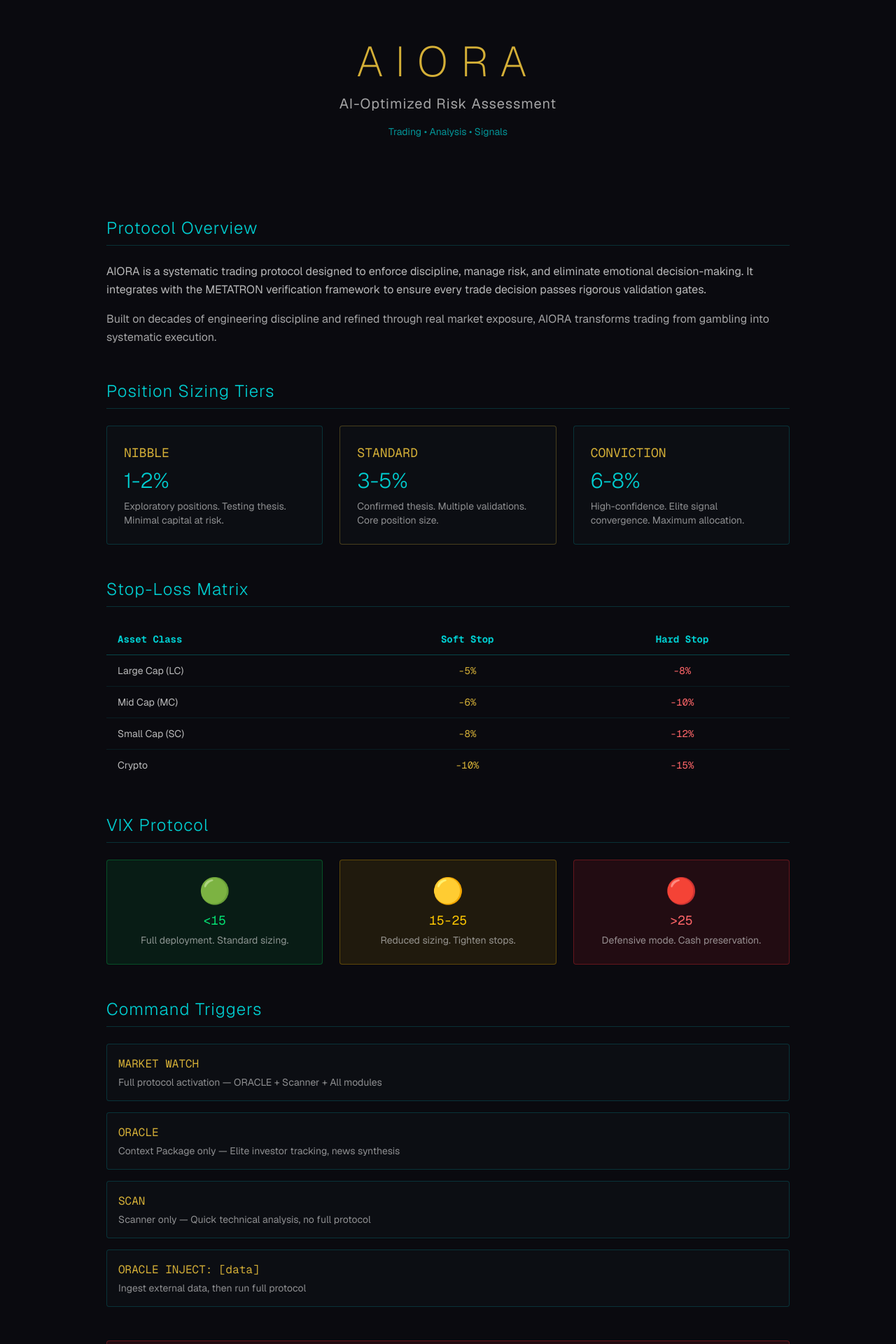
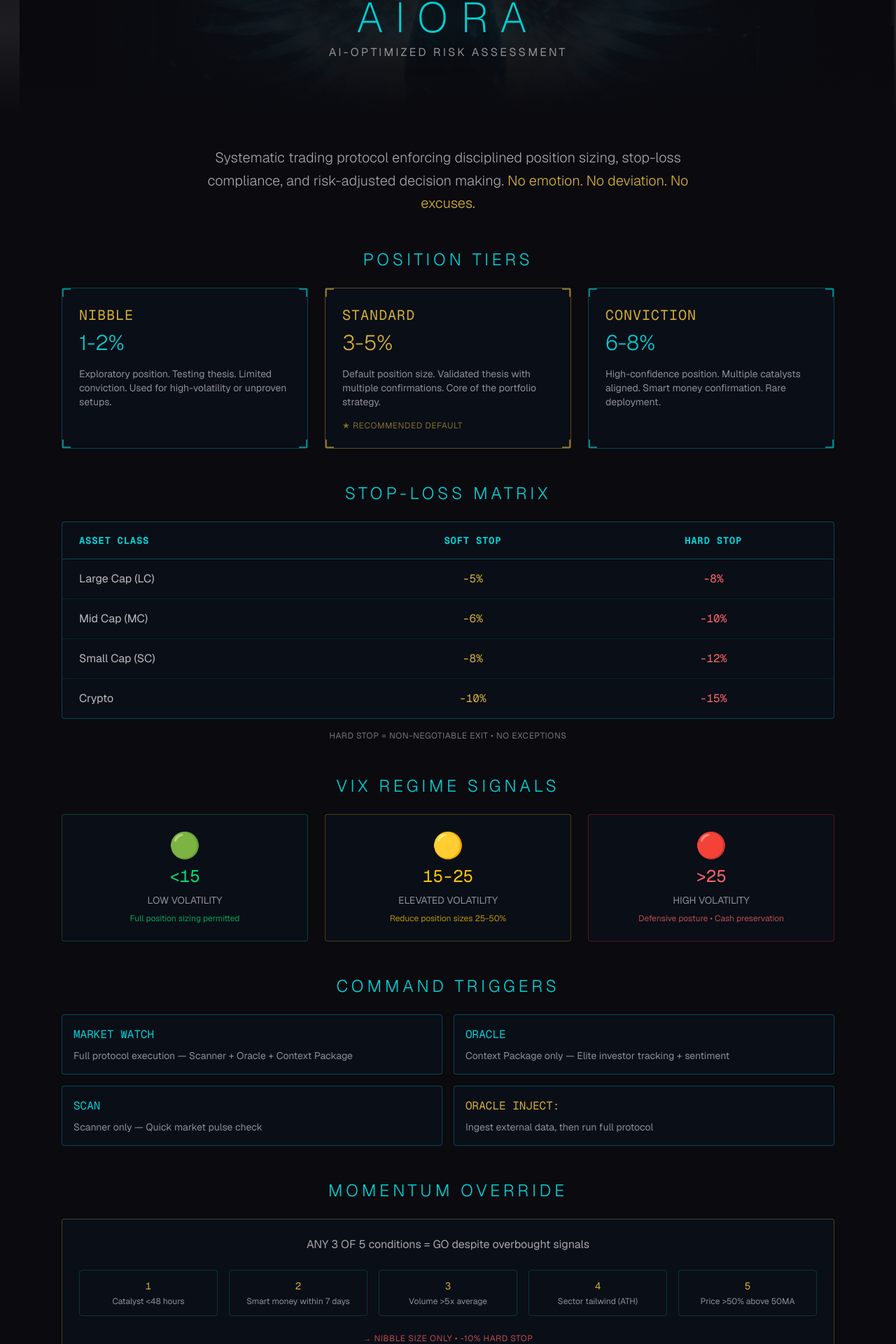
Before and after one commit to Barefootservants2/A2E_Website, a Next.js app: page /aiora in a window 1280 px wide. Shown: the part 79-1999 px from the top of the page at 70% size. Built offline with nearby package versions, Linux system fonts and the light colour scheme.

Commit message:
Add AIORA protocol page - position sizing, stop-loss matrix, VIX regime, triggers

```diff
--- a/app/aiora/page.tsx
+++ b/app/aiora/page.tsx
@@ -4,163 +4,229 @@ import Image from "next/image"
 export default function AioraPage() {
   return (
     <main className="min-h-screen bg-background text-foreground">
-      {/* Header */}
-      <div className="bg-[#0a0a0f] border-b border-teal/20 px-6 py-4">
-        <div className="max-w-6xl mx-auto flex items-center justify-between">
-          <Link href="/" className="flex items-center gap-3 group">
-            <div className="relative w-10 h-10">
-              <Image src="/images/metatron-logo.png" alt="Logo" fill className="object-contain" />
-            </div>
-            <span className="text-teal group-hover:text-gold transition-colors">← Command Center</span>
-          </Link>
-          <div className="flex items-center gap-2">
-            <div className="w-2 h-2 rounded-full bg-green-500 animate-pulse" />
-            <span className="text-xs font-mono text-teal">AIORA ACTIVE</span>
-          </div>
+      {/* Hero Header */}
+      <div className="relative h-[30vh] min-h-[200px] overflow-hidden">
+        <Image
+          src="/images/angel-hero.jpg"
+          alt="Background"
+          fill
+          className="object-cover object-[center_60%] opacity-20"
+        />
+        <div className="absolute inset-0 bg-gradient-to-b from-background/80 via-background/60 to-background" />
+        <div className="absolute inset-0 flex flex-col items-center justify-center">
+          <h1 className="text-4xl md:text-6xl font-extralight tracking-[0.3em] text-teal drop-shadow-[0_0_30px_rgba(0,206,209,0.5)]">
+            AIORA
+          </h1>
+          <p className="mt-2 text-sm md:text-base tracking-[0.2em] text-foreground/60 uppercase">
+            AI-Optimized Risk Assessment
+          </p>
         </div>
       </div>
 
-      {/* Hero */}
-      <div className="bg-gradient-to-b from-[#0a0a0f] to-background px-6 py-16 text-center">
-        <h1 className="text-4xl md:text-6xl font-extralight tracking-[0.3em] text-gold mb-4">AIORA</h1>
-        <p className="text-lg md:text-xl text-foreground/70 tracking-wider">AI-Optimized Risk Assessment</p>
-        <p className="mt-4 text-sm text-teal/70">Trading • Analysis • Signals</p>
-      </div>
+      {/* Content */}
+      <div className="max-w-6xl mx-auto px-6 py-12">
 
-      {/* Content */}
-      <div className="max-w-5xl mx-auto px-6 py-12">
-
-        {/* Overview */}
-        <section className="mb-12">
-          <h2 className="text-2xl font-light tracking-wider text-teal mb-6 border-b border-teal/20 pb-2">Protocol Overview</h2>
-          <p className="text-foreground/80 leading-relaxed mb-4">
-            AIORA is a systematic trading protocol designed to enforce discipline, manage risk, and eliminate emotional decision-making.
-            It integrates with the METATRON verification framework to ensure every trade decision passes rigorous validation gates.
-          </p>
-          <p className="text-foreground/70 leading-relaxed">
-            Built on decades of engineering discipline and refined through real market exposure, AIORA transforms trading from gambling into systematic execution.
+        {/* Mission Statement */}
+        <section className="mb-12 text-center">
+          <p className="text-lg md:text-xl text-foreground/70 font-light leading-relaxed max-w-3xl mx-auto">
+            Systematic trading protocol enforcing disciplined position sizing,
+            stop-loss compliance, and risk-adjusted decision making.
+            <span className="text-gold"> No emotion. No deviation. No excuses.</span>
           </p>
         </section>
 
-        {/* Position Sizing */}
+        {/* Position Sizing Grid */}
         <section className="mb-12">
-          <h2 className="text-2xl font-light tracking-wider text-teal mb-6 border-b border-teal/20 pb-2">Position Sizing Tiers</h2>
-          <div className="grid md:grid-cols-3 gap-6">
-            <div className="bg-card/50 border border-teal/20 rounded p-6">
-              <h3 className="text-gold font-mono text-lg mb-2">NIBBLE</h3>
-              <p className="text-3xl font-light text-teal mb-2">1-2%</p>
-              <p className="text-sm text-foreground/60">Exploratory positions. Testing thesis. Minimal capital at risk.</p>
+          <h2 className="text-2xl font-light tracking-[0.2em] text-teal mb-6 text-center">POSITION TIERS</h2>
+          <div className="grid grid-cols-1 md:grid-cols-3 gap-6">
+
+            {/* NIBBLE */}
+            <div className="relative bg-[rgba(10,15,25,0.9)] border border-teal/30 rounded p-6 hover:border-teal/60 transition-all">
+              <div className="absolute top-0 left-0 w-3 h-3 border-t-2 border-l-2 border-teal/60" />
+              <div className="absolute top-0 right-0 w-3 h-3 border-t-2 border-r-2 border-teal/60" />
+              <div className="absolute bottom-0 left-0 w-3 h-3 border-b-2 border-l-2 border-teal/60" />
+              <div className="absolute bottom-0 right-0 w-3 h-3 border-b-2 border-r-2 border-teal/60" />
+
+              <h3 className="text-xl font-mono text-gold tracking-wider mb-2">NIBBLE</h3>
+              <p className="text-3xl font-light text-teal mb-4">1-2%</p>
+              <p className="text-sm text-foreground/60">
+                Exploratory position. Testing thesis. Limited conviction.
+                Used for high-volatility or unproven setups.
+              </p>
             </div>
-            <div className="bg-card/50 border border-gold/30 rounded p-6">
-              <h3 className="text-gold font-mono text-lg mb-2">STANDARD</h3>
-              <p className="text-3xl font-light text-teal mb-2">3-5%</p>
-              <p className="text-sm text-foreground/60">Confirmed thesis. Multiple validations. Core position size.</p>
+
+            {/* STANDARD */}
+            <div className="relative bg-[rgba(10,15,25,0.9)] border border-gold/40 rounded p-6 hover:border-gold/70 transition-all">
+              <div className="absolute top-0 left-0 w-3 h-3 border-t-2 border-l-2 border-gold/60" />
+              <div className="absolute top-0 right-0 w-3 h-3 border-t-2 border-r-2 border-gold/60" />
+              <div className="absolute bottom-0 left-0 w-3 h-3 border-b-2 border-l-2 border-gold/60" />
+              <div className="absolute bottom-0 right-0 w-3 h-3 border-b-2 border-r-2 border-gold/60" />
+
+              <h3 className="text-xl font-mono text-gold tracking-wider mb-2">STANDARD</h3>
+              <p className="text-3xl font-light text-gold mb-4">3-5%</p>
+              <p className="text-sm text-foreground/60">
+                Default position size. Validated thesis with multiple confirmations.
+                Core of the portfolio strategy.
+              </p>
+              <div className="mt-4 text-xs text-gold/60 tracking-wider">★ RECOMMENDED DEFAULT</div>
             </div>
-            <div className="bg-card/50 border border-teal/20 rounded p-6">
-              <h3 className="text-gold font-mono text-lg mb-2">CONVICTION</h3>
-              <p className="text-3xl font-light text-teal mb-2">6-8%</p>
-              <p className="text-sm text-foreground/60">High-confidence. Elite signal convergence. Maximum allocation.</p>
+
+            {/* CONVICTION */}
+            <div className="relative bg-[rgba(10,15,25,0.9)] border border-teal/30 rounded p-6 hover:border-teal/60 transition-all">
+              <div className="absolute top-0 left-0 w-3 h-3 border-t-2 border-l-2 border-teal/60" />
+              <div className="absolute top-0 right-0 w-3 h-3 border-t-2 border-r-2 border-teal/60" />
+              <div className="absolute bottom-0 left-0 w-3 h-3 border-b-2 border-l-2 border-teal/60" />
+              <div className="absolute bottom-0 right-0 w-3 h-3 border-b-2 border-r-2 border-teal/60" />
+
+              <h3 className="text-xl font-mono text-gold tracking-wider mb-2">CONVICTION</h3>
+              <p className="text-3xl font-light text-teal mb-4">6-8%</p>
+              <p className="text-sm text-foreground/60">
+                High-confidence position. Multiple catalysts aligned.
+                Smart money confirmation. Rare deployment.
+              </p>
             </div>
           </div>
         </section>
 
-        {/* Stop Loss Matrix */}
+        {/* Stop-Loss Matrix */}
         <section className="mb-12">
-          <h2 className="text-2xl font-light tracking-wider text-teal mb-6 border-b border-teal/20 pb-2">Stop-Loss Matrix</h2>
-          <div className="overflow-x-auto">
-            <table className="w-full text-sm">
+          <h2 className="text-2xl font-light tracking-[0.2em] text-teal mb-6 text-center">STOP-LOSS MATRIX</h2>
+          <div className="bg-[rgba(10,15,25,0.9)] border border-teal/30 rounded overflow-hidden">
+            <table className="w-full">
               <thead>
                 <tr className="border-b border-teal/30">
-                  <th className="text-left py-3 px-4 text-teal font-mono">Asset Class</th>
-                  <th className="text-center py-3 px-4 text-teal font-mono">Soft Stop</th>
-                  <th className="text-center py-3 px-4 text-teal font-mono">Hard Stop</th>
+                  <th className="px-6 py-4 text-left text-sm font-mono text-teal tracking-wider">ASSET CLASS</th>
+                  <th className="px-6 py-4 text-center text-sm font-mono text-teal tracking-wider">SOFT STOP</th>
+                  <th className="px-6 py-4 text-center text-sm font-mono text-teal tracking-wider">HARD STOP</th>
                 </tr>
               </thead>
-              <tbody className="text-foreground/80">
-                <tr className="border-b border-teal/10">
-                  <td className="py-3 px-4">Large Cap (LC)</td>
-                  <td className="py-3 px-4 text-center font-mono text-gold">-5%</td>
-                  <td className="py-3 px-4 text-center font-mono text-red-400">-8%</td>
+              <tbody>
+                <tr className="border-b border-teal/10 hover:bg-teal/5">
+                  <td className="px-6 py-4 text-foreground/80">Large Cap (LC)</td>
+                  <td className="px-6 py-4 text-center text-gold font-mono">-5%</td>
+                  <td className="px-6 py-4 text-center text-red-400 font-mono">-8%</td>
                 </tr>
-                <tr className="border-b border-teal/10">
-                  <td className="py-3 px-4">Mid Cap (MC)</td>
-                  <td className="py-3 px-4 text-center font-mono text-gold">-6%</td>
-                  <td className="py-3 px-4 text-center font-mono text-red-400">-10%</td>
+                <tr className="border-b border-teal/10 hover:bg-teal/5">
+                  <td className="px-6 py-4 text-foreground/80">Mid Cap (MC)</td>
+                  <td className="px-6 py-4 text-center text-gold font-mono">-6%</td>
+                  <td className="px-6 py-4 text-center text-red-400 font-mono">-10%</td>
                 </tr>
-                <tr className="border-b border-teal/10">
-                  <td className="py-3 px-4">Small Cap (SC)</td>
-                  <td className="py-3 px-4 text-center font-mono text-gold">-8%</td>
-                  <td className="py-3 px-4 text-center font-mono text-red-400">-12%</td>
+                <tr className="border-b border-teal/10 hover:bg-teal/5">
+                  <td className="px-6 py-4 text-foreground/80">Small Cap (SC)</td>
+                  <td className="px-6 py-4 text-center text-gold font-mono">-8%</td>
+                  <td className="px-6 py-4 text-center text-red-400 font-mono">-12%</td>
                 </tr>
-                <tr>
-                  <td className="py-3 px-4">Crypto</td>
-                  <td className="py-3 px-4 text-center font-mono text-gold">-10%</td>
-                  <td className="py-3 px-4 text-center font-mono text-red-400">-15%</td>
+                <tr className="hover:bg-teal/5">
+                  <td className="px-6 py-4 text-foreground/80">Crypto</td>
+                  <td className="px-6 py-4 text-center text-gold font-mono">-10%</td>
+                  <td className="px-6 py-4 text-center text-red-400 font-mono">-15%</td>
                 </tr>
               </tbody>
             </table>
           </div>
+          <p className="text-center text-xs text-foreground/50 mt-4 tracking-wider">
+            HARD STOP = NON-NEGOTIABLE EXIT • NO EXCEPTIONS
+          </p>
         </section>
 
-        {/* VIX Protocol */}
+        {/* VIX Regime */}
         <section className="mb-12">
-          <h2 className="text-2xl font-light tracking-wider text-teal mb-6 border-b border-teal/20 pb-2">VIX Protocol</h2>
-          <div className="grid md:grid-cols-3 gap-6">
-            <div className="bg-green-500/10 border border-green-500/30 rounded p-6 text-center">
-              <p className="text-4xl mb-2">🟢</p>
-              <p className="text-green-400 font-mono text-lg mb-1">&lt;15</p>
-              <p className="text-sm text-foreground/60">Full deployment. Standard sizing.</p>
+          <h2 className="text-2xl font-light tracking-[0.2em] text-teal mb-6 text-center">VIX REGIME SIGNALS</h2>
+          <div className="grid grid-cols-1 md:grid-cols-3 gap-6">
+            <div className="bg-[rgba(10,15,25,0.9)] border border-green-500/30 rounded p-6 text-center">
+              <div className="text-4xl mb-2">🟢</div>
+              <p className="text-2xl font-mono text-green-400 mb-2">&lt;15</p>
+              <p className="text-sm text-foreground/60">LOW VOLATILITY</p>
+              <p className="text-xs text-green-400/70 mt-2">Full position sizing permitted</p>
             </div>
-            <div className="bg-yellow-500/10 border border-yellow-500/30 rounded p-6 text-center">
-              <p className="text-4xl mb-2">🟡</p>
-              <p className="text-yellow-400 font-mono text-lg mb-1">15-25</p>
-              <p className="text-sm text-foreground/60">Reduced sizing. Tighten stops.</p>
+            <div className="bg-[rgba(10,15,25,0.9)] border border-yellow-500/30 rounded p-6 text-center">
+              <div className="text-4xl mb-2">🟡</div>
+              <p className="text-2xl font-mono text-yellow-400 mb-2">15-25</p>
+              <p className="text-sm text-foreground/60">ELEVATED VOLATILITY</p>
+              <p className="text-xs text-yellow-400/70 mt-2">Reduce position sizes 25-50%</p>
             </div>
-            <div className="bg-red-500/10 border border-red-500/30 rounded p-6 text-center">
-              <p className="text-4xl mb-2">🔴</p>
-              <p className="text-red-400 font-mono text-lg mb-1">&gt;25</p>
-              <p className="text-sm text-foreground/60">Defensive mode. Cash preservation.</p>
+            <div className="bg-[rgba(10,15,25,0.9)] border border-red-500/30 rounded p-6 text-center">
+              <div className="text-4xl mb-2">🔴</div>
+              <p className="text-2xl font-mono text-red-400 mb-2">&gt;25</p>
+              <p className="text-sm text-foreground/60">HIGH VOLATILITY</p>
+              <p className="text-xs text-red-400/70 mt-2">Defensive posture • Cash preservation</p>
             </div>
           </div>
         </section>
 
         {/* Triggers */}
         <section className="mb-12">
-          <h2 className="text-2xl font-light tracking-wider text-teal mb-6 border-b border-teal/20 pb-2">Command Triggers</h2>
-          <div className="space-y-4">
-            <div className="bg-card/50 border border-teal/20 rounded p-4">
-              <code className="text-gold font-mono">MARKET WATCH</code>
-              <p className="text-sm text-foreground/60 mt-1">Full protocol activation — ORACLE + Scanner + All modules</p>
+          <h2 className="text-2xl font-light tracking-[0.2em] text-teal mb-6 text-center">COMMAND TRIGGERS</h2>
+          <div className="grid grid-cols-1 md:grid-cols-2 gap-4">
+            <div className="bg-[rgba(10,15,25,0.9)] border border-teal/30 rounded p-4">
+              <code className="text-teal font-mono">MARKET WATCH</code>
+              <p className="text-sm text-foreground/60 mt-2">Full protocol execution — Scanner + Oracle + Context Package</p>
             </div>
-            <div className="bg-card/50 border border-teal/20 rounded p-4">
-              <code className="text-gold font-mono">ORACLE</code>
-              <p className="text-sm text-foreground/60 mt-1">Context Package only — Elite investor tracking, news synthesis</p>
+            <div className="bg-[rgba(10,15,25,0.9)] border border-teal/30 rounded p-4">
+              <code className="text-teal font-mono">ORACLE</code>
+              <p className="text-sm text-foreground/60 mt-2">Context Package only — Elite investor tracking + sentiment</p>
             </div>
-            <div className="bg-card/50 border border-teal/20 rounded p-4">
-              <code className="text-gold font-mono">SCAN</code>
-              <p className="text-sm text-foreground/60 mt-1">Scanner only — Quick technical analysis, no full protocol</p>
+            <div className="bg-[rgba(10,15,25,0.9)] border border-teal/30 rounded p-4">
+              <code className="text-teal font-mono">SCAN</code>
+              <p className="text-sm text-foreground/60 mt-2">Scanner only — Quick market pulse check</p>
             </div>
-            <div className="bg-card/50 border border-teal/20 rounded p-4">
-              <code className="text-gold font-mono">ORACLE INJECT: [data]</code>
-              <p className="text-sm text-foreground/60 mt-1">Ingest external data, then run full protocol</p>
+            <div className="bg-[rgba(10,15,25,0.9)] border border-teal/30 rounded p-4">
+              <code className="text-gold font-mono">ORACLE INJECT:</code>
+              <p className="text-sm text-foreground/60 mt-2">Ingest external data, then run full protocol</p>
             </div>
           </div>
         </section>
 
-        {/* Killswitch */}
+        {/* Momentum Override */}
         <section className="mb-12">
-          <div className="bg-red-500/10 border border-red-500/30 rounded p-6 text-center">
-            <h2 className="text-2xl font-mono text-red-400 mb-4">⚠️ KILLSWITCH</h2>
-            <p className="text-foreground/80 mb-4">Triggers: <code className="text-red-400">KILLSWITCH</code> | <code className="text-red-400">HALT</code> | <code className="text-red-400">STOP ALL</code> | <code className="text-red-400">&gt;10% drawdown</code></p>
-            <p className="text-sm text-foreground/60">Immediately halts all trading activity. No exceptions.</p>
+          <h2 className="text-2xl font-light tracking-[0.2em] text-teal mb-6 text-center">MOMENTUM OVERRIDE</h2>
+          <div className="bg-[rgba(10,15,25,0.9)] border border-gold/30 rounded p-6">
+            <p className="text-center text-foreground/70 mb-6">
+              ANY 3 OF 5 conditions = GO despite overbought signals
+            </p>
+            <div className="grid grid-cols-1 sm:grid-cols-2 lg:grid-cols-5 gap-4">
+              <div className="text-center p-3 border border-teal/20 rounded">
+                <p className="text-gold font-mono text-sm">1</p>
+                <p className="text-xs text-foreground/60 mt-1">Catalyst &lt;48 hours</p>
+              </div>
+              <div className="text-center p-3 border border-teal/20 rounded">
+                <p className="text-gold font-mono text-sm">2</p>
+                <p className="text-xs text-foreground/60 mt-1">Smart money within 7 days</p>
+              </div>
+              <div className="text-center p-3 border border-teal/20 rounded">
+                <p className="text-gold font-mono text-sm">3</p>
+                <p className="text-xs text-foreground/60 mt-1">Volume &gt;5x average</p>
+              </div>
+              <div className="text-center p-3 border border-teal/20 rounded">
+                <p className="text-gold font-mono text-sm">4</p>
+                <p className="text-xs text-foreground/60 mt-1">Sector tailwind (ATH)</p>
+              </div>
+              <div className="text-center p-3 border border-teal/20 rounded">
+                <p className="text-gold font-mono text-sm">5</p>
+                <p className="text-xs text-foreground/60 mt-1">Price &gt;50% above 50MA</p>
+              </div>
+            </div>
+            <p className="text-center text-xs text-red-400/70 mt-6 tracking-wider">
+              → NIBBLE SIZE ONLY • -10% HARD STOP
+            </p>
           </div>
         </section>
 
+        {/* Back Link */}
+        <div className="text-center">
+          <Link
+            href="/"
+            className="inline-flex items-center gap-2 text-teal hover:text-gold transition-colors"
+          >
+            <span>←</span>
+            <span>Return to Command Center</span>
+          </Link>
+        </div>
       </div>
 
       {/* Footer */}
       <footer className="border-t border-teal/20 py-6 text-center text-sm text-muted-foreground">
-        <p>© 2026 Ashes2Echoes LLC. AIORA Protocol v1.0</p>
+        <p>© 2026 Ashes2Echoes LLC. All Rights Reserved.</p>
       </footer>
     </main>
   )
```
